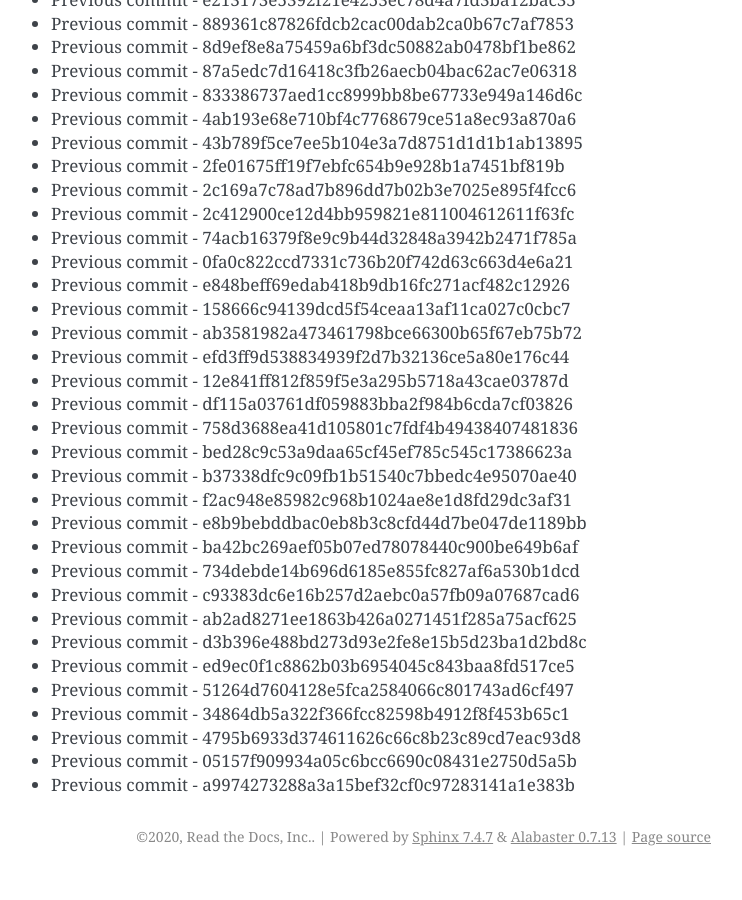
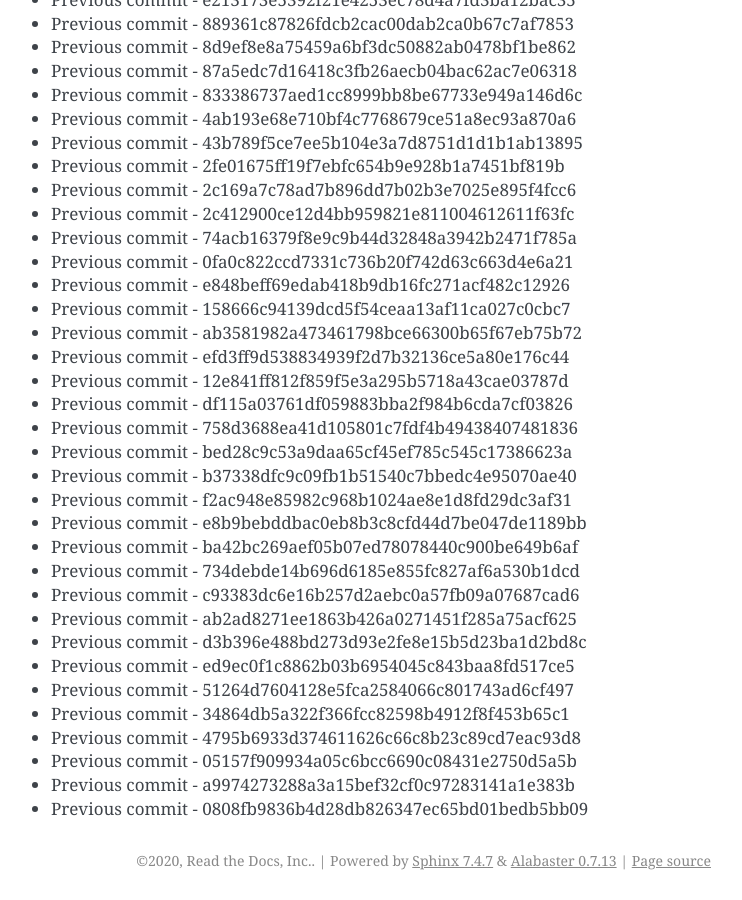
Before and after one commit to readthedocs/rtd-git-stresstest, a Sphinx documentation site: the page built from docs/updates.rst, in a window 1280 px wide and 900 px high, scrolled down 6129 px. Shown: the whole window, without its empty margins (399-1141 px from the left). Built offline with Sphinx 7.4.7, drawn with Linux system fonts in a browser that asks for light colours; before the commit the page ends 7005 px from its top, so only the background shows below that.

Commit message:
Generating commit from previous: 0808fb9836b4d28db826347ec65bd01bedb5bb09

```diff
--- a/docs/updates.rst
+++ b/docs/updates.rst
@@ -289,3 +289,4 @@ It can be tested for any performance characteristics.
 * Previous commit - 4795b6933d374611626c66c8b23c89cd7eac93d8
 * Previous commit - 05157f909934a05c6bcc6690c08431e2750d5a5b
 * Previous commit - a9974273288a3a15bef32cf0c97283141a1e383b
+* Previous commit - 0808fb9836b4d28db826347ec65bd01bedb5bb09
```
